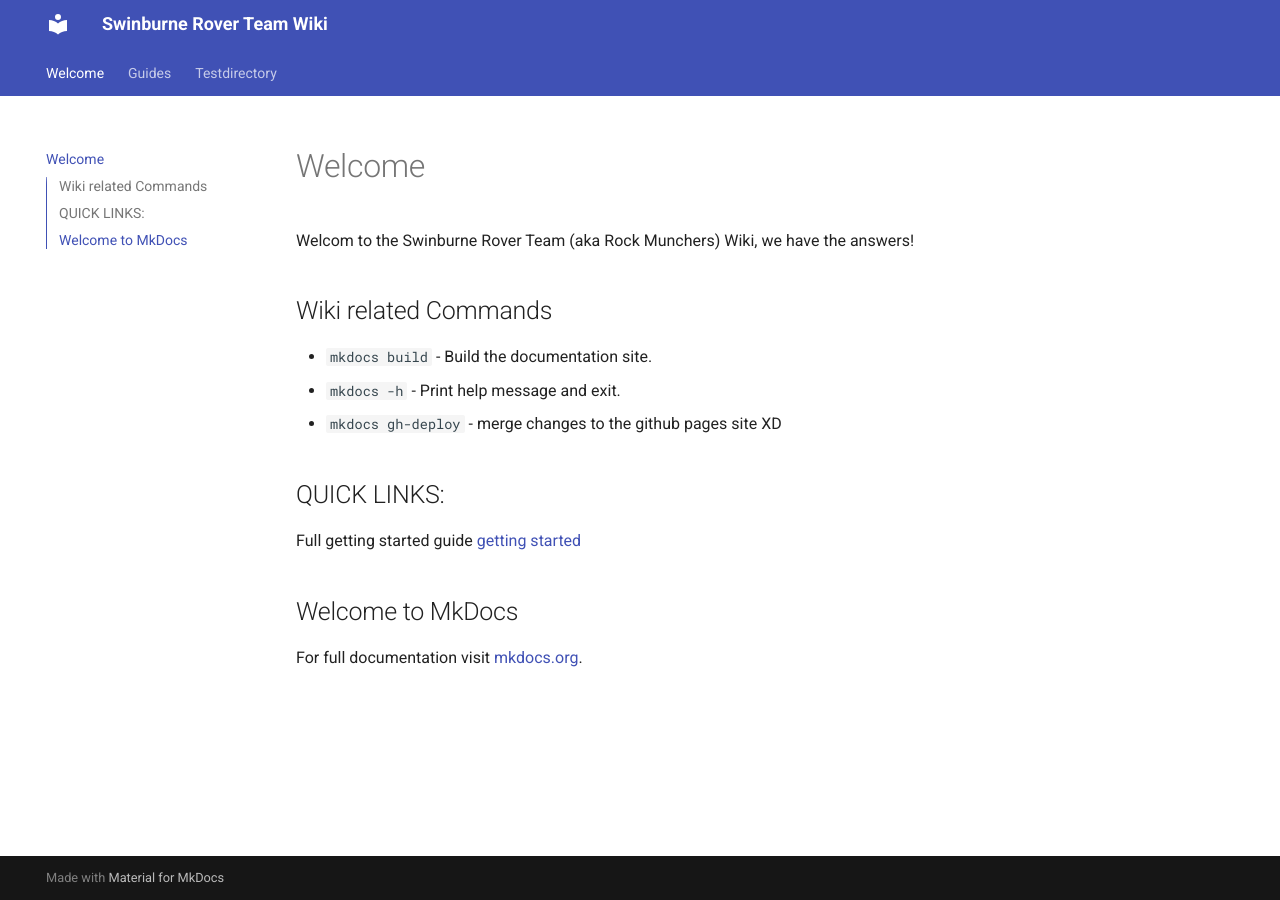
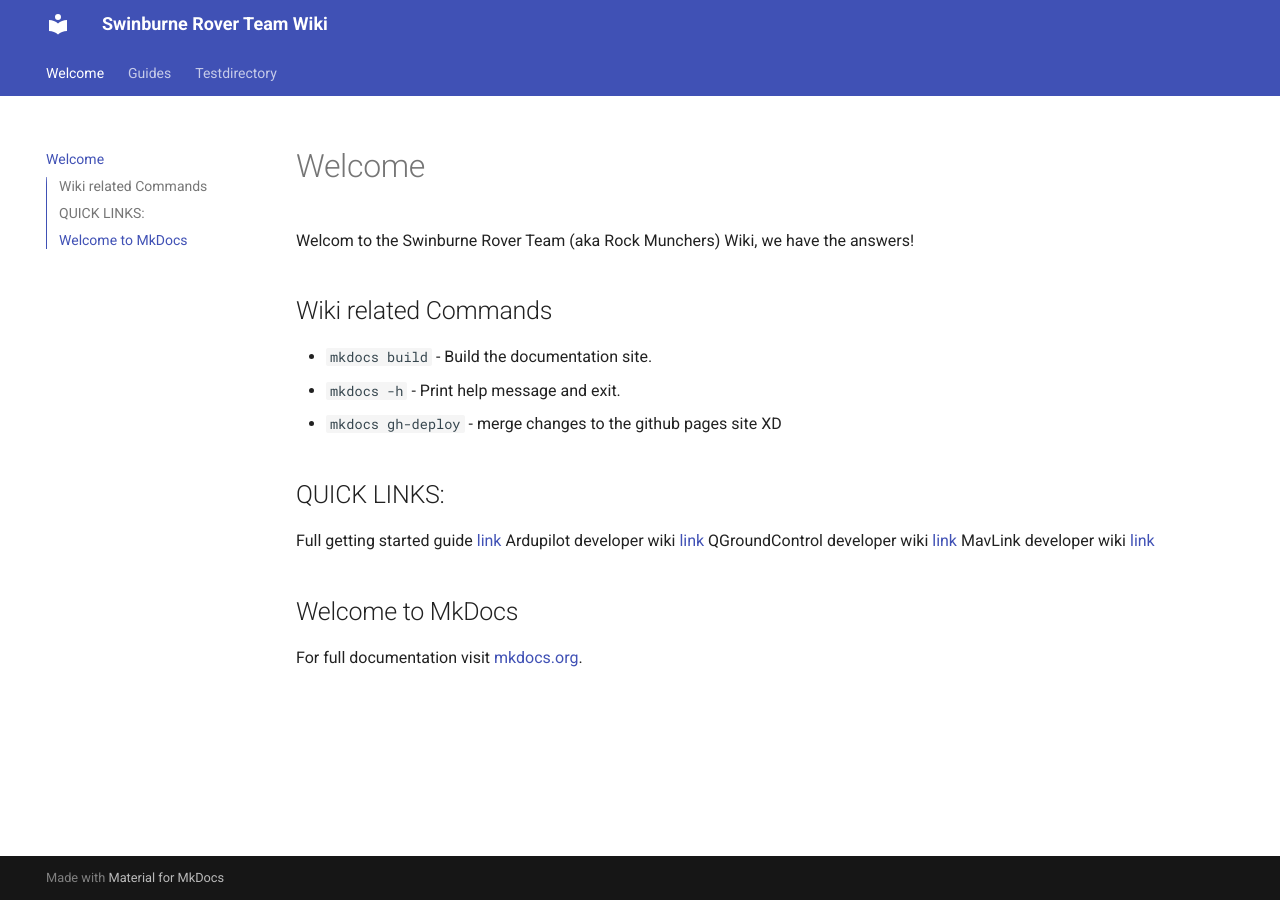
Before and after one commit to SwinRoverTeam/srt_wiki, an MkDocs documentation site: the page built from docs/index.md, in a window 1280 px wide. Built offline with MkDocs 1.6.1 and Material for MkDocs 9.7.7, drawn with Linux system fonts in a browser that asks for light colours.

Commit message:
added extra links

```diff
--- a/docs/index.md
+++ b/docs/index.md
@@ -10,7 +10,10 @@ Welcom to the Swinburne Rover Team (aka Rock Munchers) Wiki, we have the answers
 
 ## QUICK LINKS:
 
-Full getting started guide [getting started](guides/index.md)
+Full getting started guide [link](guides/index.md)
+Ardupilot developer wiki [link](https://ardupilot.org/dev/index.html)
+QGroundControl developer wiki [link](https://docs.qgroundcontrol.com/master/en/qgc-dev-guide/)
+MavLink developer wiki [link](https://mavlink.io/en/)
 
 ## Welcome to MkDocs
 
```
